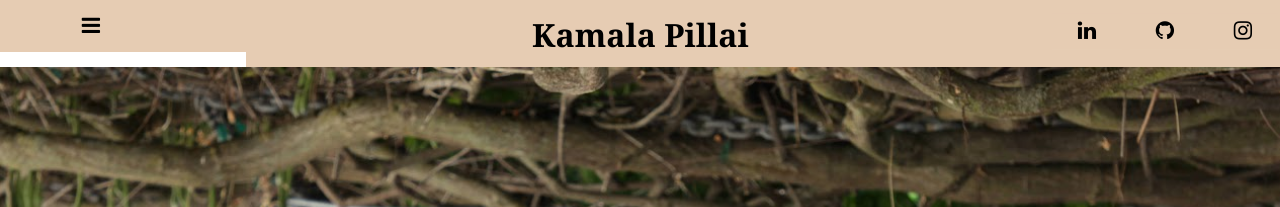
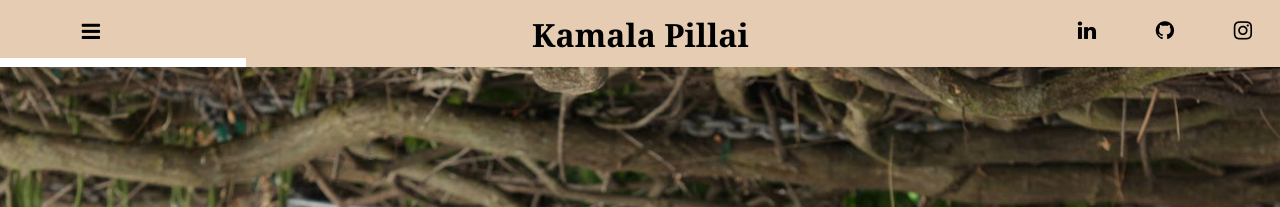
Before and after one commit to kpill/kpill.github.io, a Jekyll site: the page built from index.html, in a window 1280 px wide. Shown: the top 207 px of the page. Built offline with Jekyll 4.4.1, drawn with Linux system fonts in a browser that asks for light colours.

Commit message:
Update main.css

```diff
--- a/css/main.css
+++ b/css/main.css
@@ -19,7 +19,7 @@ h1.header {
 	padding-right: 10vw;
 	vertical-align: middle;
 	margin: 0;
-	padding-top: 1vw;
+	padding-top: 1.5vw;
 	padding-bottom: 1vw;
 	/*transform: translate(0%, 70%);*/
 	z-index: 2;
```
